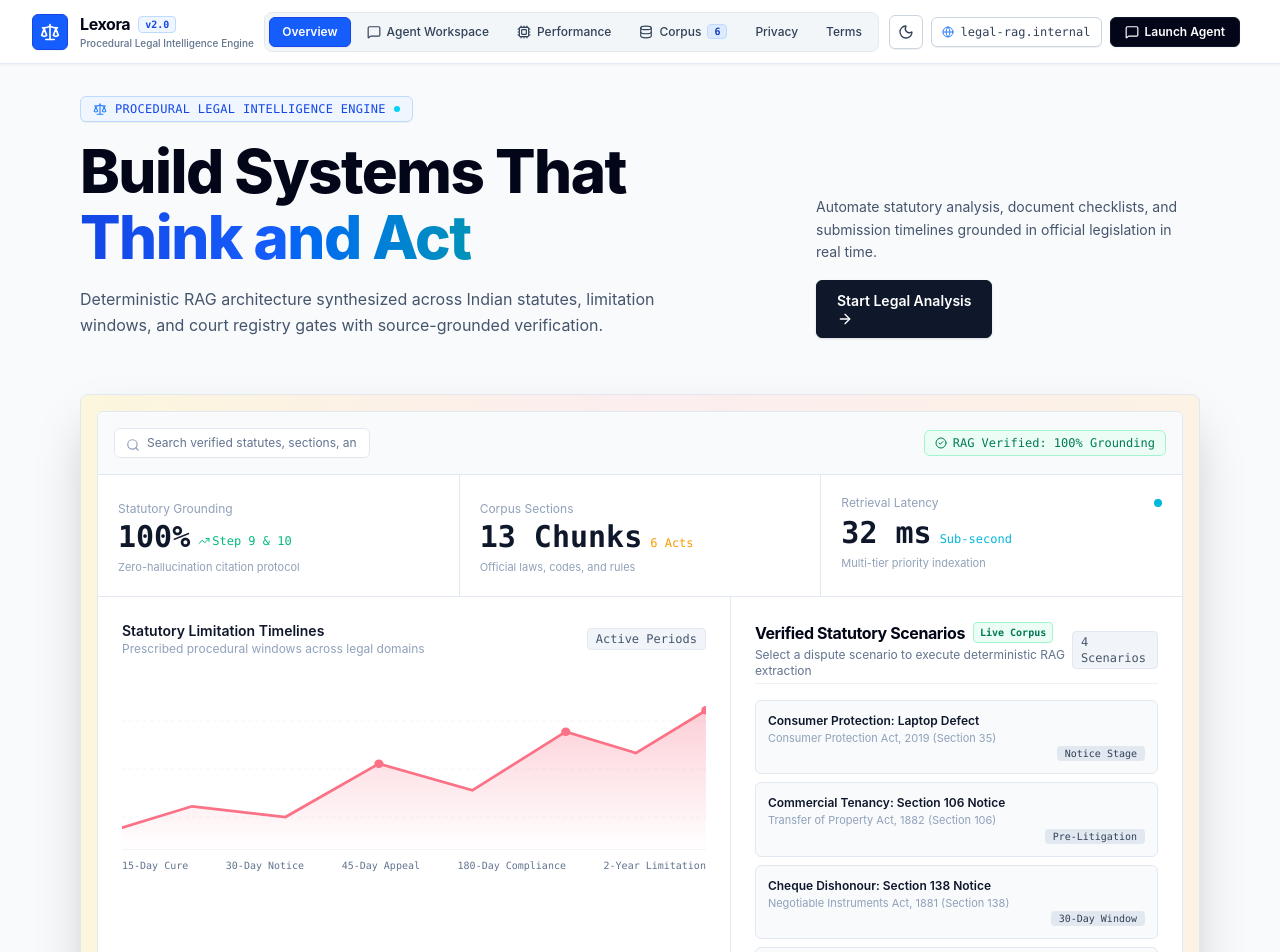
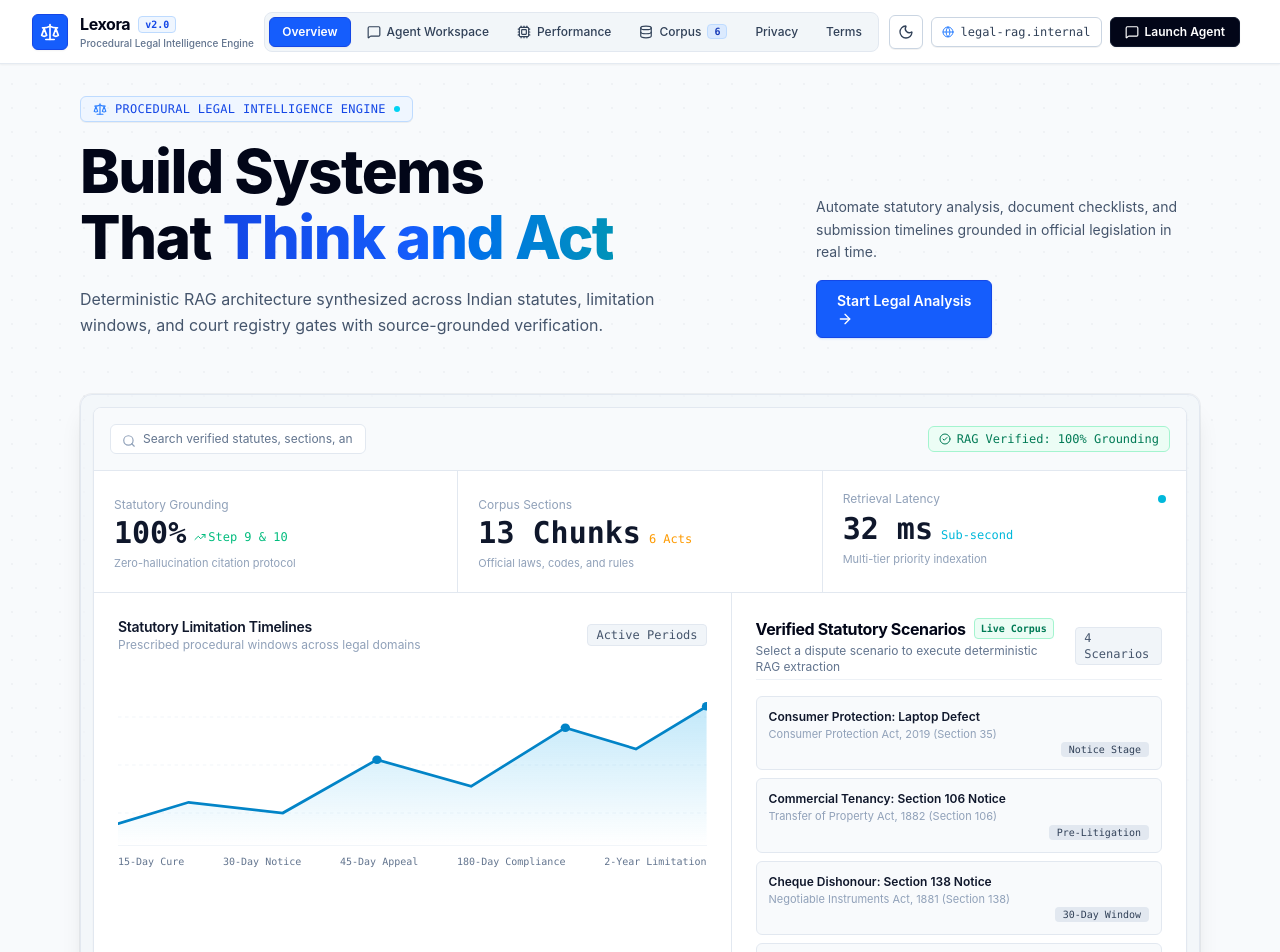
Before and after one commit to priyanshdewan/Lexora, a React (Vite) app: page / in a window 1280 px wide. Shown: the top 952 px of the page. Built offline with nearby package versions, Linux system fonts and the light colour scheme.

Commit message:
feat(design): implement redesign protocol - Plus Jakarta Sans, tactile texture, cobalt curve & active feedback

```diff
--- a/index.html
+++ b/index.html
@@ -8,7 +8,7 @@
     <meta name="description" content="AI-powered Legal Process Assistant providing source-grounded procedural guidance using retrieval-augmented generation." />
     <link rel="preconnect" href="https://fonts.googleapis.com">
     <link rel="preconnect" href="https://fonts.gstatic.com" crossorigin>
-    <link href="https://fonts.googleapis.com/css2?family=Inter:wght@400;500;600;700;800&family=JetBrains+Mono:wght@400;500;600&display=swap" rel="stylesheet">
+    <link href="https://fonts.googleapis.com/css2?family=Plus+Jakarta+Sans:wght@400;500;600;700;800&family=Inter:wght@400;500;600;700;800&family=JetBrains+Mono:wght@400;500;600&display=swap" rel="stylesheet">
   </head>
   <body class="bg-[#f8fafc] text-slate-900 antialiased selection:bg-blue-600 selection:text-white">
     <div id="root"></div>
--- a/src/App.jsx
+++ b/src/App.jsx
@@ -50,9 +50,19 @@
   };
 
   return (
-    <div className={`min-h-screen font-sans selection:bg-rose-900/50 selection:text-white flex flex-col transition-colors duration-200 ${
+    <div className={`min-h-screen relative font-sans selection:bg-blue-600 selection:text-white flex flex-col transition-colors duration-200 ${
       isDark ? 'bg-[#080c14] text-slate-100' : 'bg-[#f8fafc] text-slate-900'
     }`}>
+
+      {/* Subtle ambient micro-pattern to break digital flatness */}
+      <div
+        aria-hidden="true"
+        className="fixed inset-0 pointer-events-none z-0 opacity-[0.035] dark:opacity-[0.05]"
+        style={{
+          backgroundImage: `radial-gradient(currentColor 1px, transparent 1px)`,
+          backgroundSize: '24px 24px'
+        }}
+      />
 
       {/* Top Navbar */}
       <header className={`sticky top-0 z-40 h-16 border-b backdrop-blur-md px-4 sm:px-6 lg:px-8 flex items-center justify-between transition-colors duration-200 ${
--- a/src/components/HeroConsole.jsx
+++ b/src/components/HeroConsole.jsx
@@ -91,14 +91,14 @@
         </div>
       </div>
 
-      {/* Central Framed Dashboard Preview Container matching Image 1 */}
-      <div className={`relative rounded-lg p-2 sm:p-4 border shadow-2xl ${
+      {/* Central Framed Dashboard Preview Container */}
+      <div className={`relative rounded-xl p-2 sm:p-3 border shadow-2xl transition-all duration-300 ${
         isDark
-          ? 'bg-gradient-to-r from-amber-500/20 via-rose-500/20 to-orange-500/20 border-slate-750'
-          : 'bg-gradient-to-r from-amber-100/60 via-rose-100/60 to-orange-100/60 border-slate-200'
+          ? 'bg-slate-900/50 border-slate-800 shadow-blue-950/20 ring-1 ring-white/5'
+          : 'bg-slate-100/70 border-slate-200 shadow-xl shadow-slate-250/50 ring-1 ring-slate-900/5'
       }`}>
-        <div className={`rounded-md border overflow-hidden ${
-          isDark ? 'bg-slate-950 border-slate-800 text-slate-100' : 'bg-white border-slate-200 text-slate-900'
+        <div className={`rounded-lg border overflow-hidden ${
+          isDark ? 'bg-slate-950 border-slate-800/90 text-slate-100' : 'bg-white border-slate-200 text-slate-900 shadow-xs'
         }`}>
 
           {/* Top Dashboard Header */}
@@ -197,8 +197,8 @@
                 <svg className="w-full h-full" viewBox="0 0 500 150" preserveAspectRatio="none">
                   <defs>
                     <linearGradient id="heroCurveGradient" x1="0" y1="0" x2="0" y2="1">
-                      <stop offset="0%" stopColor="#f43f5e" stopOpacity="0.25" />
-                      <stop offset="100%" stopColor="#f43f5e" stopOpacity="0.0" />
+                      <stop offset="0%" stopColor="#0ea5e9" stopOpacity="0.25" />
+                      <stop offset="100%" stopColor="#0ea5e9" stopOpacity="0.0" />
                     </linearGradient>
                   </defs>
 
@@ -214,14 +214,14 @@
                   <path
                     d="M 0 130 L 60 110 L 140 120 L 220 70 L 300 95 L 380 40 L 440 60 L 500 20"
                     fill="none"
-                    stroke="#fb7185"
+                    stroke={isDark ? "#38bdf8" : "#0284c7"}
                     strokeWidth="2.5"
                     strokeLinecap="round"
                   />
 
-                  <circle cx="220" cy="70" r="4" fill="#fb7185" />
-                  <circle cx="380" cy="40" r="4" fill="#fb7185" />
-                  <circle cx="500" cy="20" r="4" fill="#fb7185" />
+                  <circle cx="220" cy="70" r="4" fill={isDark ? "#38bdf8" : "#0284c7"} />
+                  <circle cx="380" cy="40" r="4" fill={isDark ? "#38bdf8" : "#0284c7"} />
+                  <circle cx="500" cy="20" r="4" fill={isDark ? "#38bdf8" : "#0284c7"} />
                 </svg>
 
                 <div className={`flex justify-between text-[10px] font-mono pt-2 border-t ${
--- a/src/components/magic/MagicButton.jsx
+++ b/src/components/magic/MagicButton.jsx
@@ -122,8 +122,8 @@
   let variantClasses = '';
   if (variant === 'primary') {
     variantClasses = isDark
-      ? 'bg-slate-800 hover:bg-slate-750 text-white border border-slate-700 shadow-sm'
-      : 'bg-slate-900 hover:bg-slate-800 text-white border border-slate-900 shadow-sm';
+      ? 'bg-blue-600 hover:bg-blue-500 text-white border border-blue-500 shadow-sm shadow-blue-900/40'
+      : 'bg-blue-600 hover:bg-blue-700 text-white border border-blue-700 shadow-xs shadow-blue-500/20';
   } else if (variant === 'secondary') {
     variantClasses = isDark
       ? 'bg-slate-900 hover:bg-slate-850 text-slate-200 border border-slate-800'
@@ -149,7 +149,7 @@
       type={type}
       disabled={disabled}
       onClick={onClick}
-      className={`magic-btn relative overflow-hidden rounded-md font-medium transition-colors select-none inline-flex items-center justify-center space-x-1.5 disabled:opacity-50 disabled:cursor-not-allowed group ${variantClasses} ${sizeClasses} ${className}`}
+      className={`magic-btn relative overflow-hidden rounded-md font-semibold transition-all duration-150 active:scale-[0.98] active:translate-y-px focus-visible:outline-hidden focus-visible:ring-2 focus-visible:ring-blue-500 select-none inline-flex items-center justify-center space-x-1.5 disabled:opacity-50 disabled:cursor-not-allowed group ${variantClasses} ${sizeClasses} ${className}`}
       {...props}
     >
       {/* Spotlight highlight over button */}
--- a/src/index.css
+++ b/src/index.css
@@ -1,15 +1,34 @@
 @import "tailwindcss";
 
 @layer base {
+  html {
+    scroll-behavior: smooth;
+  }
+
   body {
     background-color: #f8fafc;
     color: #0f172a;
-    font-family: 'Inter', -apple-system, BlinkMacSystemFont, 'Segoe UI', Roboto, sans-serif;
+    font-family: 'Plus Jakarta Sans', 'Inter', -apple-system, BlinkMacSystemFont, 'Segoe UI', Roboto, sans-serif;
+    text-rendering: optimizeLegibility;
+    -webkit-font-smoothing: antialiased;
   }
 
   html.dark body {
     background-color: #080c14;
     color: #f1f5f9;
+  }
+
+  h1, h2, h3, h4 {
+    text-wrap: balance;
+    letter-spacing: -0.02em;
+  }
+
+  p {
+    text-wrap: pretty;
+  }
+
+  .font-mono, [data-tabular="true"] {
+    font-variant-numeric: tabular-nums;
   }
 }
 
```
